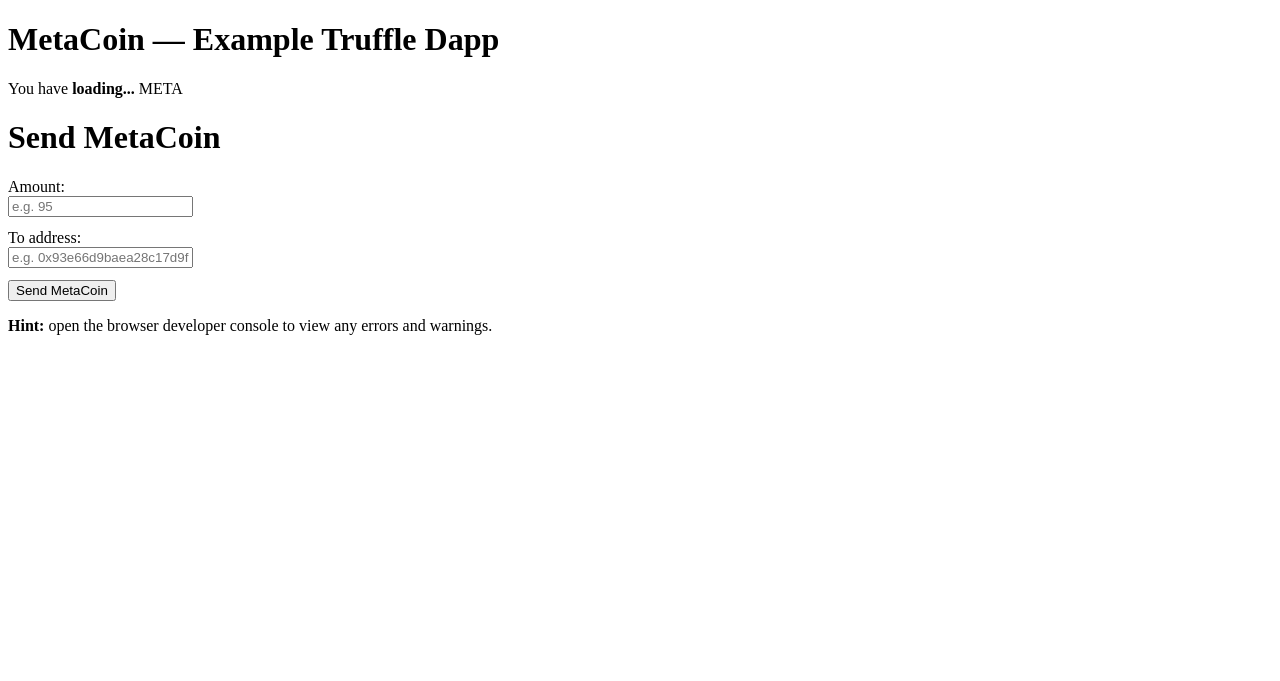
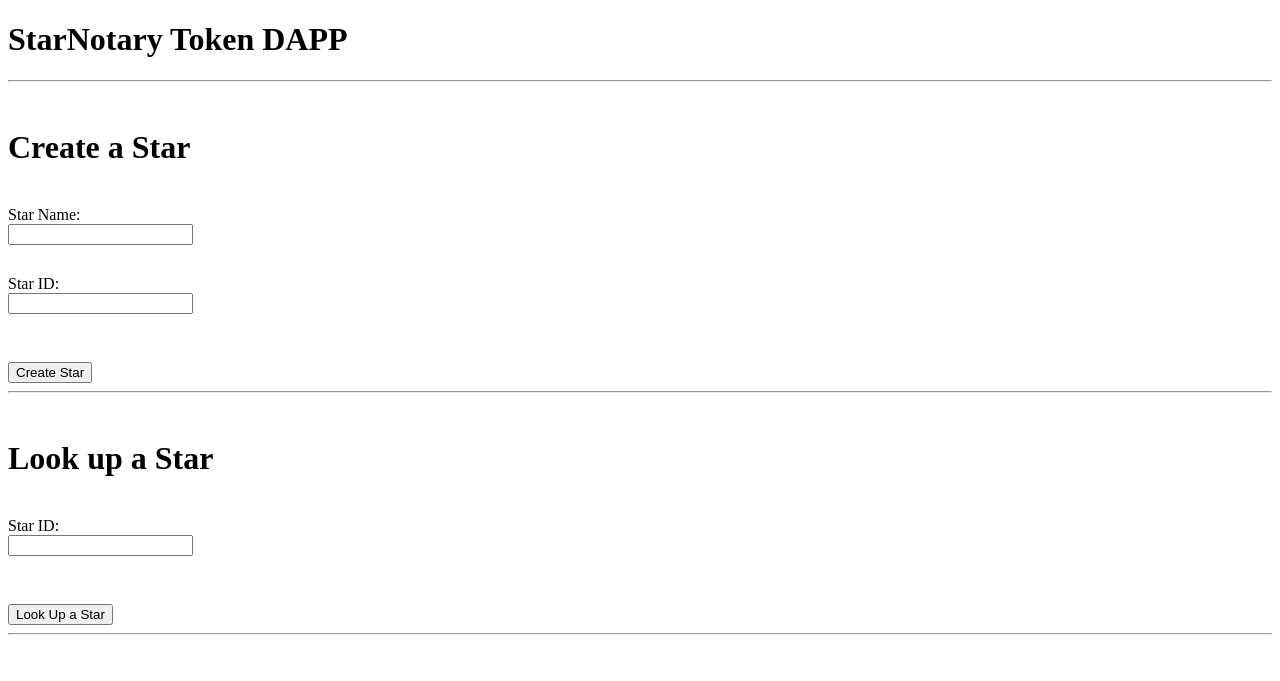
Before and after one commit to shobhit-gupta/DecentralizedStarNotary, a website built with webpack: page app/src/index.html in a window 1280 px wide. Built offline with nearby package versions, Linux system fonts and the light colour scheme; what web3 would draw is missing.

Commit message:
Feat: Add a primitive frontend

```diff
--- a/app/src/index.html
+++ b/app/src/index.html
@@ -1,7 +1,8 @@
 <!DOCTYPE html>
 <html>
   <head>
-    <title>MetaCoin | Truffle Webpack Demo w/ Frontend</title>
+    <title>StarNotary DApp</title>
+    <link href='https://fonts.googleapis.com/css?family=Open+Sans:400,700' rel='stylesheet' type='text/css'>
   </head>
   <style>
     input {
@@ -10,28 +11,39 @@
     }
   </style>
   <body>
-    <h1>MetaCoin — Example Truffle Dapp</h1>
-    <p>You have <strong class="balance">loading...</strong> META</p>
+    <h1>StarNotary Token DAPP</h1>
 
-    <h1>Send MetaCoin</h1>
+    <hr>
 
-    <label for="amount">Amount:</label>
-    <input type="text" id="amount" placeholder="e.g. 95" />
+    <br>
+    <h1>Create a Star</h1>
 
-    <label for="receiver">To address:</label>
-    <input
-      type="text"
-      id="receiver"
-      placeholder="e.g. 0x93e66d9baea28c17d9fc393b53e3fbdd76899dae"
-    />
+    <br>
+    <label for="starName"> Star Name: </label>    <input type="text" id="starName"></input>
+    <br>
+    <label for="starId"> Star ID: </label>    <input type="text" id="starId"></input>
+    <br>
+    <br>
+    <button id="createStar" onclick="App.createStar()"> Create Star </button>
+    <br>
 
-    <button onclick="App.sendCoin()">Send MetaCoin</button>
+    <hr>
 
-    <p id="status"></p>
-    <p>
-      <strong>Hint:</strong> open the browser developer console to view any
-      errors and warnings.
-    </p>
+    <br>
+    <h1>Look up a Star</h1>
+    <br>
+    <label for="lookid"> Star ID: </label>    <input type="text" id="lookid"></input>
+    <br>
+    <br>
+    <button onclick="App.lookUp()"> Look Up a Star </button>
+    <br>
+
+    <hr>
+
+    <br>
+    <span id="status"></span>
+    <br>
+
     <script src="index.js"></script>
   </body>
 </html>
--- a/app/src/index.js
+++ b/app/src/index.js
@@ -1,5 +1,5 @@
 import Web3 from "web3";
-import metaCoinArtifact from "../../build/contracts/MetaCoin.json";
+import starNotaryArtifact from "../../build/contracts/StarNotary.json";
 
 const App = {
   web3: null,
@@ -12,50 +12,56 @@
     try {
       // get contract instance
       const networkId = await web3.eth.net.getId();
-      const deployedNetwork = metaCoinArtifact.networks[networkId];
+      const deployedNetwork = starNotaryArtifact.networks[networkId];
       this.meta = new web3.eth.Contract(
-        metaCoinArtifact.abi,
+        starNotaryArtifact.abi,
         deployedNetwork.address,
       );
-
       // get accounts
       const accounts = await web3.eth.getAccounts();
       this.account = accounts[0];
 
-      this.refreshBalance();
     } catch (error) {
       console.error("Could not connect to contract or chain.");
     }
   },
 
-  refreshBalance: async function() {
-    const { getBalance } = this.meta.methods;
-    const balance = await getBalance(this.account).call();
-
-    const balanceElement = document.getElementsByClassName("balance")[0];
-    balanceElement.innerHTML = balance;
+  createStar: async function() {
+    // Fetch input
+    const name = document.getElementById("starName").value;
+    const id = document.getElementById("starId").value;
+    // User Ix - Pre
+    App.setStatus(`Creating star for ${this.account}... (please wait)`);
+    // Perform
+    const { createStar } = this.meta.methods;
+    await createStar(name, id).send({ from: this.account });
+    // User Ix - Post
+    App.setStatus(`New Star Owner is ${this.account}.`);
   },
 
-  sendCoin: async function() {
-    const amount = parseInt(document.getElementById("amount").value);
-    const receiver = document.getElementById("receiver").value;
-
-    this.setStatus("Initiating transaction... (please wait)");
-
-    const { sendCoin } = this.meta.methods;
-    await sendCoin(receiver, amount).send({ from: this.account });
-
-    this.setStatus("Transaction complete!");
-    this.refreshBalance();
+  // Implement Task 4 Modify the front end of the DAPP
+  lookUp: async function () {
+    // Fetch input
+    const id = document.getElementById("lookid").value;
+    // User Ix - Pre
+    this.setStatus(`Looking up token id ${id}... (please wait)`);
+    // Perform
+    const { lookUptokenIdToStarInfo } = this.meta.methods;
+    const starName = await lookUptokenIdToStarInfo(id).call() || 'Unnamed';
+    // User Ix - Post
+    this.setStatus(`${starName} has the token id ${id}`);
   },
 
   setStatus: function(message) {
     const status = document.getElementById("status");
     status.innerHTML = message;
   },
+
 };
 
+
 window.App = App;
+
 
 window.addEventListener("load", function() {
   if (window.ethereum) {
```
